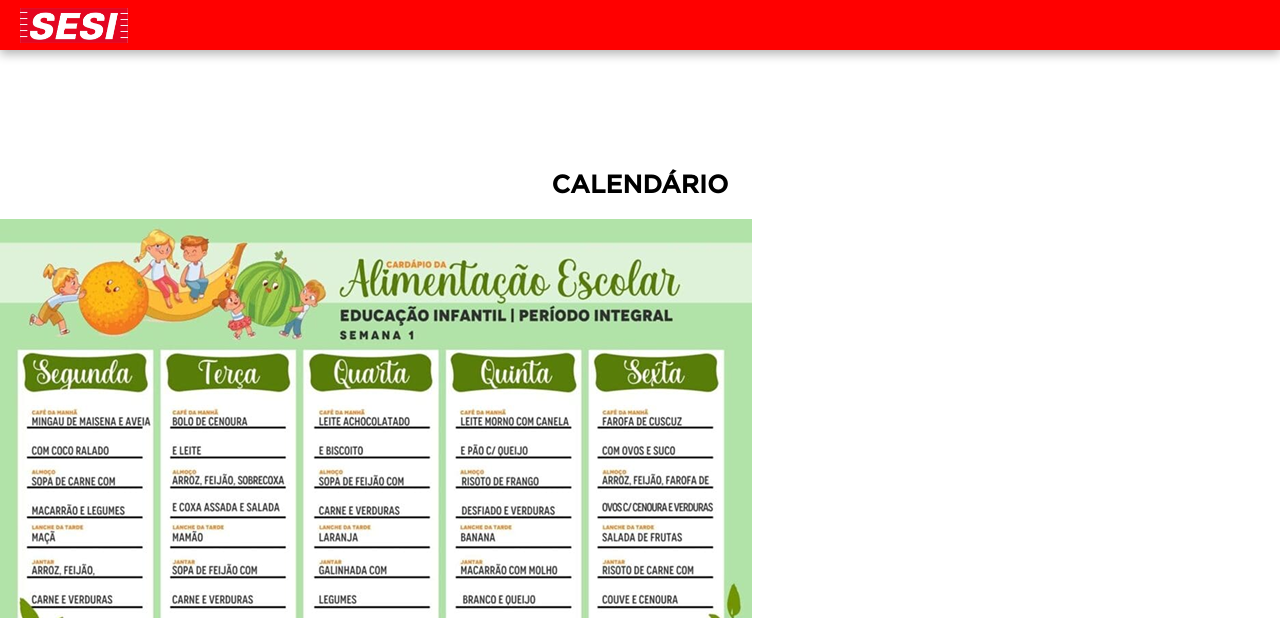
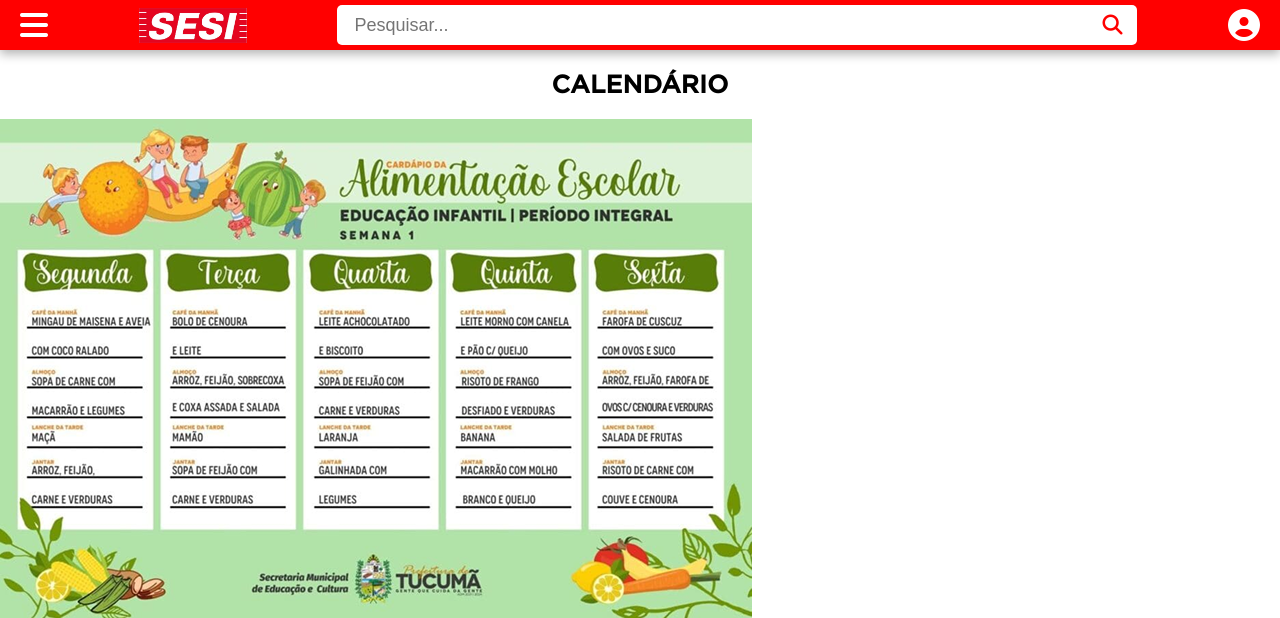
Before and after one commit to LodzinhGabriel/CardapioEcoMenuEscolar, a Flask app: page /calendario in a window 1280 px wide. Shown: the top 618 px of the page. Run offline with Flask 3, Linux system fonts and the light colour scheme; a user stored in the database is signed in.

Commit message:
Unificação do CSS Parte 2.2

```diff
--- a/static/css/style.css
+++ b/static/css/style.css
@@ -206,6 +214,46 @@
 
 .layout.sidebar ul li a:hover {
     background: darkred;
+}
+
+.layout.menu {
+    font-size: 32px;
+    color: white;
+    cursor: pointer;
+}
+
+.layout.menu:hover {
+    color: silver;
+}
+
+.layout.profile {
+    font-size: 32px;
+    color: white;
+    cursor: pointer;
+}
+
+.layout.profile:hover {
+    color: silver;
+}
+
+.layout.search-bar {
+    width: 800px;
+    height: 40px;
+    background: white;
+    border-radius: 5px;
+    display: flex;
+    align-items: center;
+    padding: 5px 15px;
+}
+.layout.search-bar input {
+    border: none;
+    outline: none;
+    flex: 1;
+    font-size: 18px;
+}
+.layout.search-bar i {
+    color: red;
+    font-size: 20px;
 }
 
 /* ------------------------------------------------------------------------ calendario.html */
--- /dev/null
+++ b/static/js/header.js
@@ -0,0 +1,22 @@
+function toggleMenu() {
+    const sidebar = document.querySelector('.sidebar');
+    sidebar.classList.toggle('active');
+}
+
+function toggleProfile() {
+    const profile_container = document.querySelector('.profile-container');
+    profile_container.classList.toggle('active');
+}
+
+document.addEventListener("click", function(event) {
+    const sidebar = document.querySelector('.sidebar');
+    const profile_container = document.querySelector('.profile-container')
+    const menuButton = document.querySelector('.menu');
+    const profileButton = document.querySelector('.profile')
+    if (!sidebar.contains(event.target) && !menuButton.contains(event.target)) {
+        sidebar.classList.remove('active');
+    }
+    if (!profile_container.contains(event.target) && !profileButton.contains(event.target)) {
+        profile_container.classList.remove('active');
+    }
+});
--- a/templates/homealuno.html
+++ b/templates/homealuno.html
@@ -3,11 +3,11 @@
 
 <div class="body homealuno">
     <div class="homealuno carrousel">
-        <div class="nav left"><i class="fas fa-arrow-left"></i></div>
         <div class="homealuno page" id="page1">
             <p>QUAL É O MELHOR DIA DO CARDÁPIO?</p>
         </div>
-        <div class="nav right"><i class="fas fa-arrow-right"></i></div>
+        <div class="homealuno nav" id="seta-left"><i class="fas fa-arrow-left"></i></div>
+        <div class="homealuno nav" id="seta-right"><i class="fas fa-arrow-right"></i></div>
     </div>
     <div class="homealuno container">
         <h1>BEM VINDO AO CARDÁPIO ESCOLAR</h1>
--- a/templates/layout.html
+++ b/templates/layout.html
@@ -8,29 +8,19 @@
     <title>Cardápio EcoMenu Escolar</title>
     <link rel="stylesheet" href="../static/css/style.css">
     <link rel="stylesheet" href="https://cdnjs.cloudflare.com/ajax/libs/font-awesome/6.4.2/css/all.min.css">
+    <script src="../static/js/header.js"></script>
 </head>
 <body>
     {% if usuario %}
-        {% if usuario.tipo == 'aluno' %}
-            <div class="layout header" style="justify-content: space-between;">
-                <div class="homealuno menu" onclick="toggleMenu()"><i class="fas fa-bars"></i></div>
-                <img src="/static/imgs/sesilogo.jpg" height="35px">
-                <div class="homealuno search-bar">
-                    <input type="text" placeholder="Pesquisar...">
-                    <i class="fas fa-search"></i>
-                </div>
-                <div class="homealuno profile"><i class="fas fa-user-circle"></i></div>
+        <div class="layout header" style="justify-content: space-between;">
+            <div class="layout menu" onclick="toggleMenu()"><i class="fas fa-bars"></i></div>
+            <img src="/static/imgs/sesilogo.jpg" height="35px">
+            <div class="layout search-bar">
+                <input type="text" placeholder="Pesquisar...">
+                <i class="fas fa-search"></i>
             </div>
-        {% elif usuario.tipo == 'funcionario' %}
-            <div class="layout header" style="justify-content: space-between;">
-                <img src="/static/imgs/sesilogo.jpg" height="35px">
-            </div>
-        {% else %}
-            <div class="layout header">
-                <img src="/static/imgs/sesilogo.jpg" height="35px">
-                <p>Cardápio Escolar</p>
-            </div>
-        {% endif %}
+            <div class="layout profile" onclick="toggleProfile()"><i class="fas fa-user-circle"></i></div>
+        </div>
     {% else %}
         <div class="layout header">
             <img src="/static/imgs/sesilogo.jpg" height="35px">
@@ -41,9 +31,10 @@
     {% if usuario %}
         <div class="layout profile-container">
             <div class="layout profile-flex">
-                <div class="layout profile-icon"><i class="fas fa-user-circle"></i></div>
+                <div class="layout profile-icon"><i class="fas fa-user-circle" style="width: 140px; height: 140px;"></i></div>
                 <div class="layout profile-info">
                     <p>{{ usuario.nome }}</p>
+                    <p style="font-size: 12px;">{{ usuario.email }}</p>
                     <p>{{ usuario.tipo|capitalize }}</p>
                 </div>
             </div>
@@ -76,6 +67,7 @@
         {% endif %}
     </div>
     {% endif %}
+    <div style="color: white; width: 100%; height: 50px;"></div>
     {% block content %}
     {% endblock %}
     <div class="layout footer">
@@ -86,31 +78,6 @@
             <p>14787-400</p>
             <p>(17) 3321-0450</p>
         </div>
-
     </div>
 </body>
-<script>
-    function toggleMenu() {
-        const sidebar = document.querySelector('.sidebar');
-        sidebar.classList.toggle('active');
-    }
-
-    function toggleProfile() {
-        const profile_container = document.querySelector('.profile-container');
-        profile_container.classList.toggle('active');
-    }
-
-    document.addEventListener("click", function(event) {
-        const sidebar = document.querySelector('.sidebar');
-        const profile_container = document.querySelector('.profile-container')
-        const menuButton = document.querySelector('.menu');
-        const profileButton = document.querySelector('.profile')
-        if (!sidebar.contains(event.target) && !menuButton.contains(event.target)) {
-            sidebar.classList.remove('active');
-        }
-        if (!profile_container.contains(event.target) && !profileButton.contains(event.target)) {
-            profile_container.classList.remove('active');
-        }
-    });
-</script>
 </html>
```
Also changed, not shown: other parts of static/css/style.css (+36 -54 lines), static/js/sidebar.js (deleted, +0 -10 lines).
